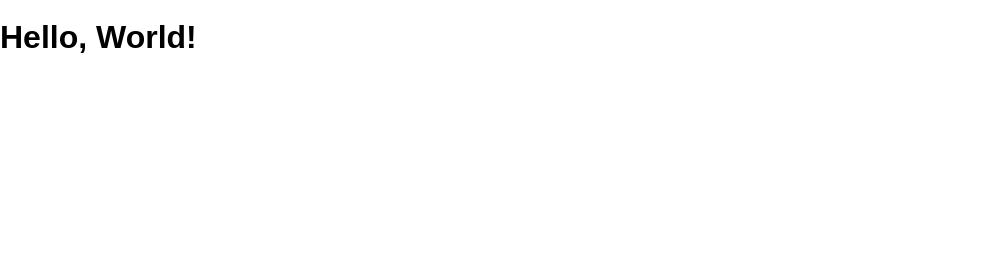
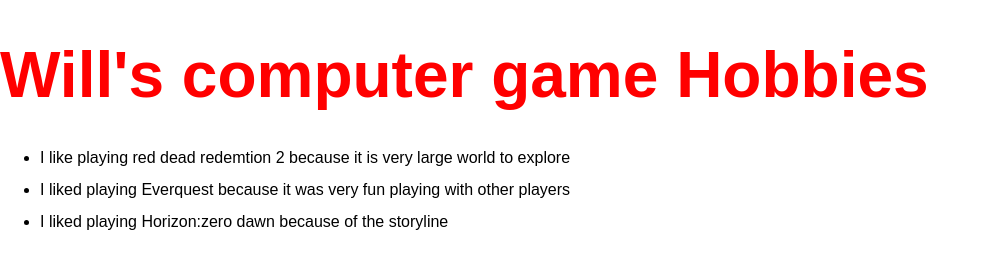
Before and after one commit to wmurch/c-day-1-css, a website: page public/index.html in a window 1280 px wide. Shown: the whole page, without its empty margins (0-989 px from the left). Drawn offline with Linux system fonts and the light colour scheme.

Commit message:
updated more css to style the list and center the title

```diff
--- a/public/index.html
+++ b/public/index.html
@@ -8,6 +8,17 @@
     <link rel="stylesheet" href="/screen.css">
   </head>
   <body>
-    <h1 class='hello-world'>Hello, World!</h1>
+    <h1 class='title'>Will's computer game Hobbies</h1>
+    <ul>
+      <li>
+        <p>I like playing red dead redemtion 2 because it is very large world to explore</p>
+      </li>
+      <li>
+        <p>I liked playing Everquest because it was very fun playing with other players</p>
+      </li>
+      <li>
+        <p>I liked playing Horizon:zero dawn because of the storyline </p>
+      </li>
+    </ul>
   </body>
 </html>
--- a/public/screen.css
+++ b/public/screen.css
@@ -10,3 +10,9 @@
   margin: 0;
   min-height: 100%;
 }
+
+h1{
+  color: red;
+  font-size: 4rem;
+  align-content: center;
+}
```
